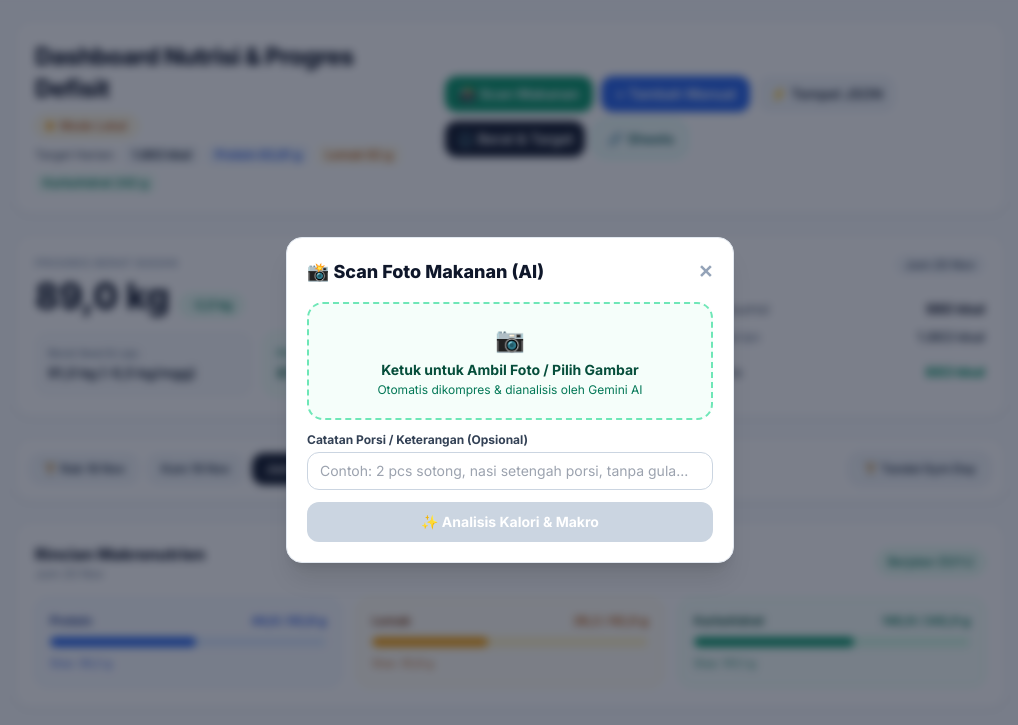
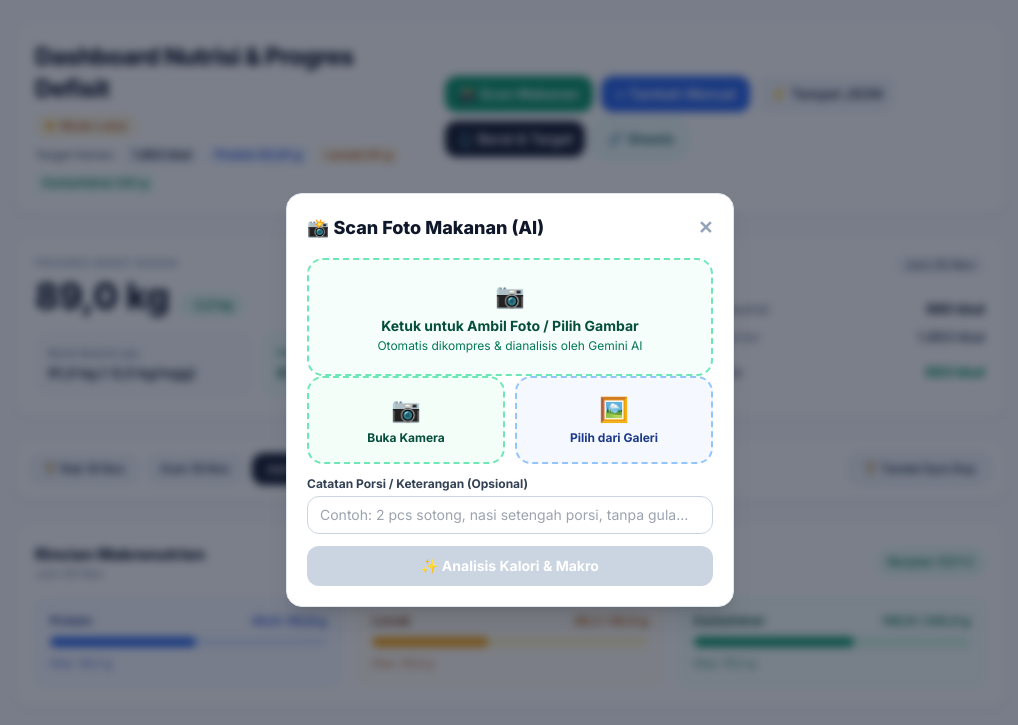
Before and after one commit to rakhmatshafly-pixel/calorie-tracker, a plain HTML site: page index.html in a window 1280 px wide. Both pictures are taken after a click on the button "📸 Scan Makanan". Shown: the top 725 px of the page, without its empty margins (130-1148 px from the left). Drawn offline with nearby package versions, Linux system fonts and the light colour scheme.

Commit message:
Update index.html

```diff
--- a/index.html
+++ b/index.html
@@ -245,7 +245,7 @@
             <p class="text-sm font-bold text-emerald-900">Ketuk untuk Ambil Foto / Pilih Gambar</p>
             <p class="text-xs text-emerald-700 mt-0.5">Otomatis dikompres & dianalisis oleh Gemini AI</p>
           </div>
-          <input id="scanFileInput" type="file" accept="image/*" capture="environment" class="hidden" onchange="handleScanImageSelect(event)">
+          <div class="grid grid-cols-2 gap-2.5">           <button type="button" onclick="triggerScanPicker(true)" class="flex flex-col items-center justify-center p-4 rounded-2xl border-2 border-dashed border-emerald-300 bg-emerald-50/60 hover:bg-emerald-100/70 transition">             <span class="text-2xl mb-1">📷</span>             <span class="text-xs font-bold text-emerald-900">Buka Kamera</span>           </button>           <button type="button" onclick="triggerScanPicker(false)" class="flex flex-col items-center justify-center p-4 rounded-2xl border-2 border-dashed border-blue-300 bg-blue-50/60 hover:bg-blue-100/70 transition">             <span class="text-2xl mb-1">🖼️</span>             <span class="text-xs font-bold text-blue-900">Pilih dari Galeri</span>           </button>         </div>         <input id="scanFileInput" type="file" accept="image/*" class="hidden" onchange="handleScanImageSelect(event)">
         </label>
 
         <div id="scanPreviewBox" class="hidden space-y-2">
@@ -808,7 +808,16 @@
       document.getElementById('runScanBtn').disabled = true;
       openModal('scanModal');
     }
-
+function triggerScanPicker(useCamera) {
+      const inp = document.getElementById('scanFileInput');
+      inp.value = '';
+      if (useCamera) {
+        inp.setAttribute('capture', 'environment');
+      } else {
+        inp.removeAttribute('capture');
+      }
+      inp.click();
+    }
     function handleScanImageSelect(event) {
       const file = event.target.files[0];
       if (!file) return;
```
